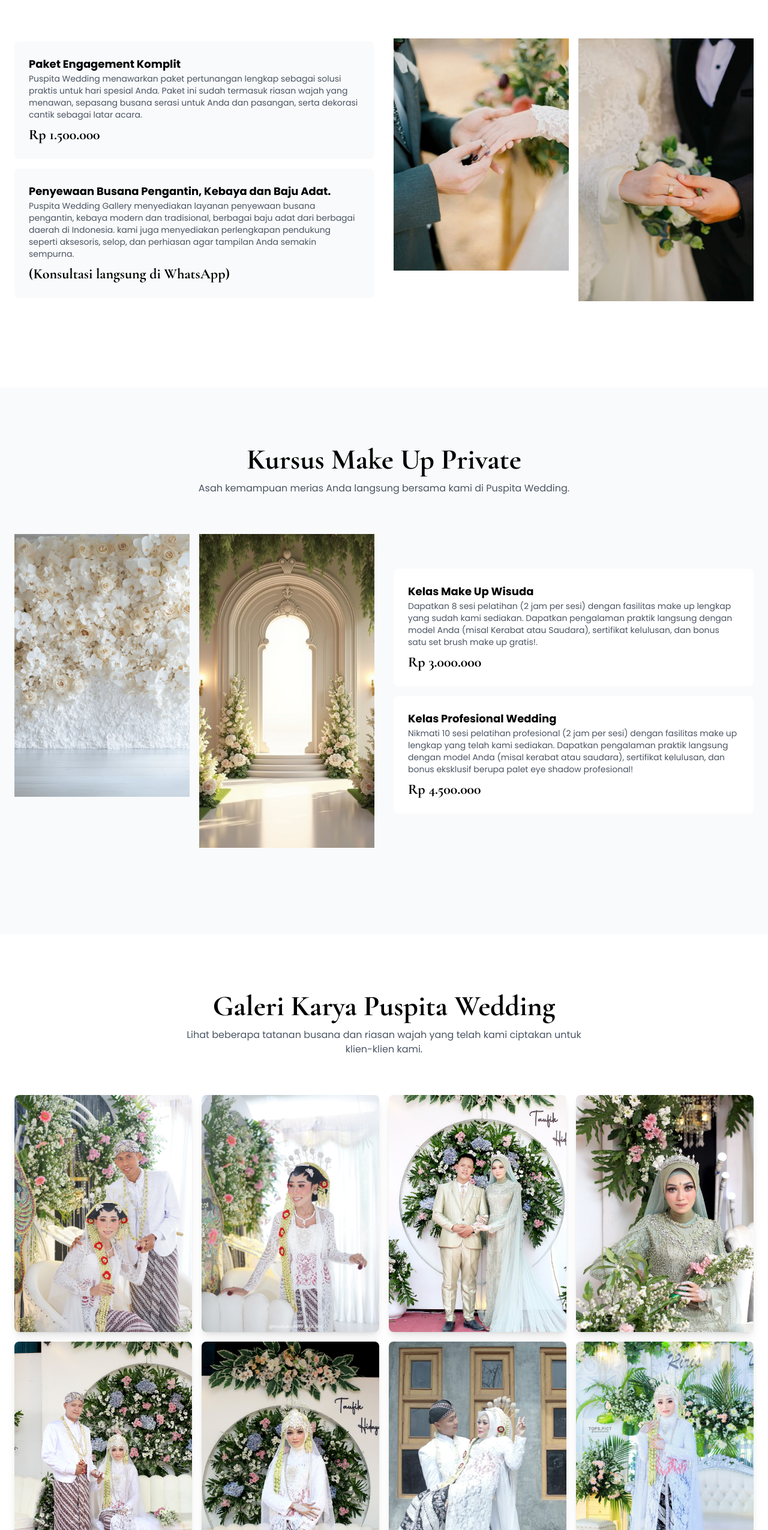
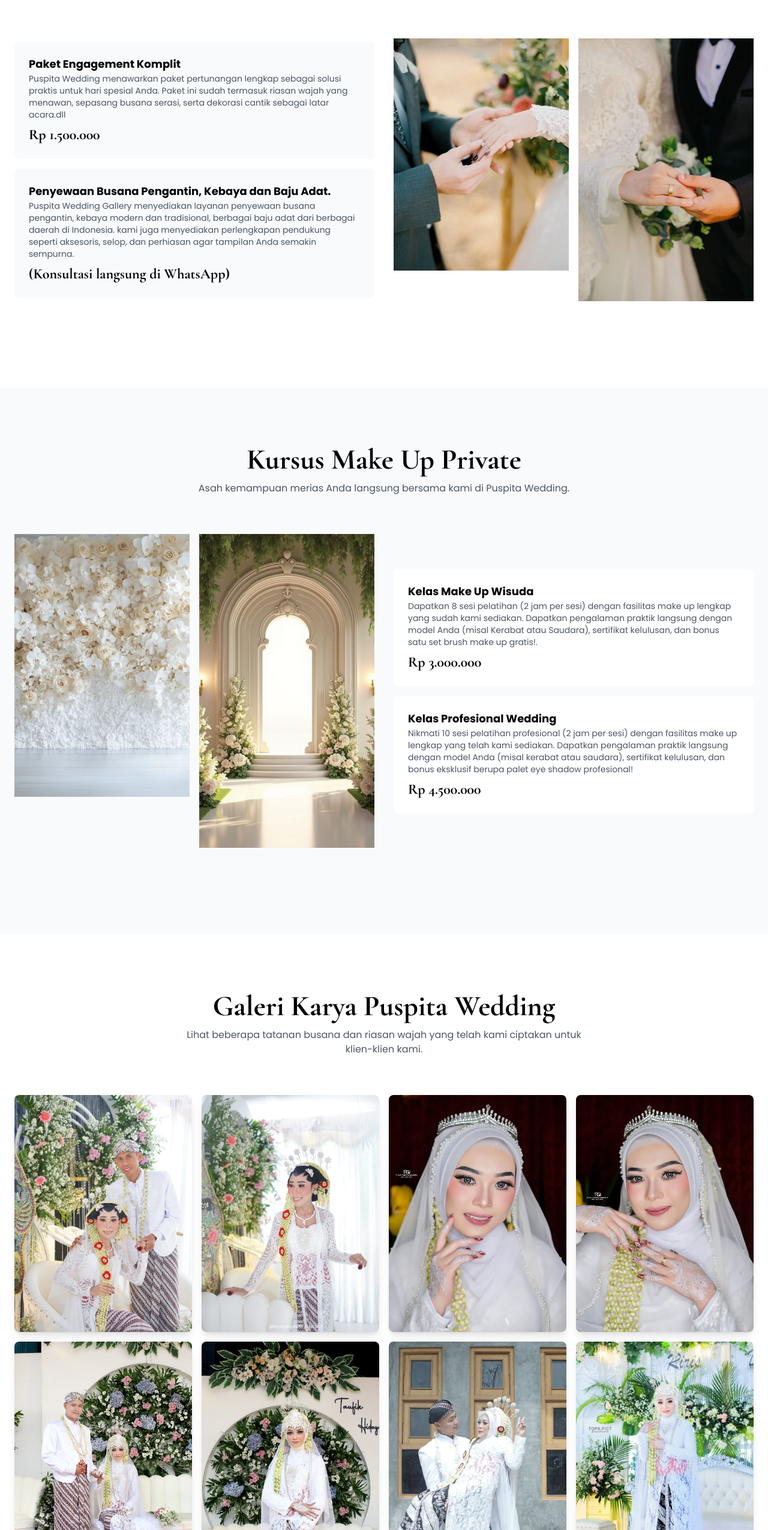
Before and after one commit to NOORASLAMTECH/Puspita_Wedding, a plain HTML site: page index.html in a window 1280 px wide. Shown: the part 3130-5680 px from the top of the page at 60% size. Drawn offline with nearby package versions, Linux system fonts and the light colour scheme.

Commit message:
menambahlan koolom gambar

```diff
--- a/index.html
+++ b/index.html
@@ -157,7 +157,7 @@
                     <div>
                         <div class="bg-gray-50 rounded-lg p-6 mb-4">
                             <h4 class="font-bold text-lg text-black">Paket Engagement Komplit</h4>
-                            <p class="text-sm text-gray-600">Puspita Wedding menawarkan paket pertunangan lengkap sebagai solusi praktis untuk hari spesial Anda. Paket ini sudah termasuk riasan wajah yang menawan, sepasang busana serasi untuk Anda dan pasangan, serta dekorasi cantik sebagai latar acara.</p>
+                            <p class="text-sm text-gray-600">Puspita Wedding menawarkan paket pertunangan lengkap sebagai solusi praktis untuk hari spesial Anda. Paket ini sudah termasuk riasan wajah yang menawan, sepasang busana serasi, serta dekorasi cantik sebagai latar acara.dll</p>
                             <p class="font-serif text-2xl font-bold mt-2 text-black">Rp 1.500.000</p>
                         </div>
                         <div class="bg-gray-50 rounded-lg p-6">
@@ -213,12 +213,16 @@
                 <div class="grid grid-cols-2 md:grid-cols-4 gap-4">
                     <a href="images/pengantin4.jpeg" class="gallery-item group aspect-[3/4] relative overflow-hidden rounded-lg shadow-lg cursor-pointer"><img src="images/pengantin4.jpeg" alt="Hasil Make Up Pengantin 1" class="w-full h-full object-cover transform group-hover:scale-110 transition duration-500"><div class="absolute inset-0 bg-gradient-to-t from-black/60 via-transparent to-transparent opacity-0 group-hover:opacity-100 transition duration-500"></div></a>
                     <a href="images/pengantin1.jpeg" class="gallery-item group aspect-[3/4] relative overflow-hidden rounded-lg shadow-lg cursor-pointer"><img src="images/pengantin1.jpeg" alt="Hasil Make Up Pengantin 2" class="w-full h-full object-cover transform group-hover:scale-110 transition duration-500"><div class="absolute inset-0 bg-gradient-to-t from-black/60 via-transparent to-transparent opacity-0 group-hover:opacity-100 transition duration-500"></div></a>
-                    <a href="images/pengantin2.jpeg" class="gallery-item group aspect-[3/4] relative overflow-hidden rounded-lg shadow-lg cursor-pointer"><img src="images/pengantin2.jpeg" alt="Hasil Make Up Pengantin 3" class="w-full h-full object-cover transform group-hover:scale-110 transition duration-500"><div class="absolute inset-0 bg-gradient-to-t from-black/60 via-transparent to-transparent opacity-0 group-hover:opacity-100 transition duration-500"></div></a>
-                    <a href="images/pengantin3.jpeg" class="gallery-item group aspect-[3/4] relative overflow-hidden rounded-lg shadow-lg cursor-pointer"><img src="images/pengantin3.jpeg" alt="Hasil Make Up Pengantin 4" class="w-full h-full object-cover transform group-hover:scale-110 transition duration-500"><div class="absolute inset-0 bg-gradient-to-t from-black/60 via-transparent to-transparent opacity-0 group-hover:opacity-100 transition duration-500"></div></a>
+                    <a href="images/pengantin9.jpeg" class="gallery-item group aspect-[3/4] relative overflow-hidden rounded-lg shadow-lg cursor-pointer"><img src="images/pengantin9.jpeg" alt="Hasil Make Up Pengantin 3" class="w-full h-full object-cover transform group-hover:scale-110 transition duration-500"><div class="absolute inset-0 bg-gradient-to-t from-black/60 via-transparent to-transparent opacity-0 group-hover:opacity-100 transition duration-500"></div></a>
+                    <a href="images/pengantin10.jpeg" class="gallery-item group aspect-[3/4] relative overflow-hidden rounded-lg shadow-lg cursor-pointer"><img src="images/pengantin10.jpeg" alt="Hasil Make Up Pengantin 4" class="w-full h-full object-cover transform group-hover:scale-110 transition duration-500"><div class="absolute inset-0 bg-gradient-to-t from-black/60 via-transparent to-transparent opacity-0 group-hover:opacity-100 transition duration-500"></div></a>
                     <a href="images/pengantin5.jpeg" class="gallery-item group aspect-[3/4] relative overflow-hidden rounded-lg shadow-lg cursor-pointer"><img src="images/pengantin5.jpeg" alt="Hasil Make Up Pengantin 5" class="w-full h-full object-cover transform group-hover:scale-110 transition duration-500"><div class="absolute inset-0 bg-gradient-to-t from-black/60 via-transparent to-transparent opacity-0 group-hover:opacity-100 transition duration-500"></div></a>
                     <a href="images/pengantin6.jpeg" class="gallery-item group aspect-[3/4] relative overflow-hidden rounded-lg shadow-lg cursor-pointer"><img src="images/pengantin6.jpeg" alt="Hasil Make Up Pengantin 6" class="w-full h-full object-cover transform group-hover:scale-110 transition duration-500"><div class="absolute inset-0 bg-gradient-to-t from-black/60 via-transparent to-transparent opacity-0 group-hover:opacity-100 transition duration-500"></div></a>
                     <a href="images/pengantin7.jpeg" class="gallery-item group aspect-[3/4] relative overflow-hidden rounded-lg shadow-lg cursor-pointer"><img src="images/pengantin7.jpeg" alt="Hasil Make Up Pengantin 7" class="w-full h-full object-cover transform group-hover:scale-110 transition duration-500"><div class="absolute inset-0 bg-gradient-to-t from-black/60 via-transparent to-transparent opacity-0 group-hover:opacity-100 transition duration-500"></div></a>
                     <a href="images/pengantin8.jpeg" class="gallery-item group aspect-[3/4] relative overflow-hidden rounded-lg shadow-lg cursor-pointer"><img src="images/pengantin8.jpeg" alt="Hasil Make Up Pengantin 8" class="w-full h-full object-cover transform group-hover:scale-110 transition duration-500"><div class="absolute inset-0 bg-gradient-to-t from-black/60 via-transparent to-transparent opacity-0 group-hover:opacity-100 transition duration-500"></div></a>
+                     <a href="images/pengantin13.jpeg" class="gallery-item group aspect-[3/4] relative overflow-hidden rounded-lg shadow-lg cursor-pointer"><img src="images/pengantin13.jpeg" alt="Hasil Make Up Pengantin 9" class="w-full h-full object-cover transform group-hover:scale-110 transition duration-500"><div class="absolute inset-0 bg-gradient-to-t from-black/60 via-transparent to-transparent opacity-0 group-hover:opacity-100 transition duration-500"></div></a>
+                    <a href="images/pengantin14.jpeg" class="gallery-item group aspect-[3/4] relative overflow-hidden rounded-lg shadow-lg cursor-pointer"><img src="images/pengantin14.jpeg" alt="Hasil Make Up Pengantin 10" class="w-full h-full object-cover transform group-hover:scale-110 transition duration-500"><div class="absolute inset-0 bg-gradient-to-t from-black/60 via-transparent to-transparent opacity-0 group-hover:opacity-100 transition duration-500"></div></a>
+                    <a href="images/pengantin12.jpeg" class="gallery-item group aspect-[3/4] relative overflow-hidden rounded-lg shadow-lg cursor-pointer"><img src="images/pengantin12.jpeg" alt="Hasil Make Up Pengantin 11" class="w-full h-full object-cover transform group-hover:scale-110 transition duration-500"><div class="absolute inset-0 bg-gradient-to-t from-black/60 via-transparent to-transparent opacity-0 group-hover:opacity-100 transition duration-500"></div></a>
+                    <a href="images/pengantin11.jpeg" class="gallery-item group aspect-[3/4] relative overflow-hidden rounded-lg shadow-lg cursor-pointer"><img src="images/pengantin11.jpeg" alt="Hasil Make Up Pengantin 12" class="w-full h-full object-cover transform group-hover:scale-110 transition duration-500"><div class="absolute inset-0 bg-gradient-to-t from-black/60 via-transparent to-transparent opacity-0 group-hover:opacity-100 transition duration-500"></div></a>
                 </div>
             </div>
         </section>
```
Also changed, not shown: images/pengantin10.jpeg (added), images/pengantin11.jpeg (added), images/pengantin12.jpeg (added), images/pengantin13.jpeg (added), images/pengantin14.jpeg (added), images/pengantin9.jpeg (added).
